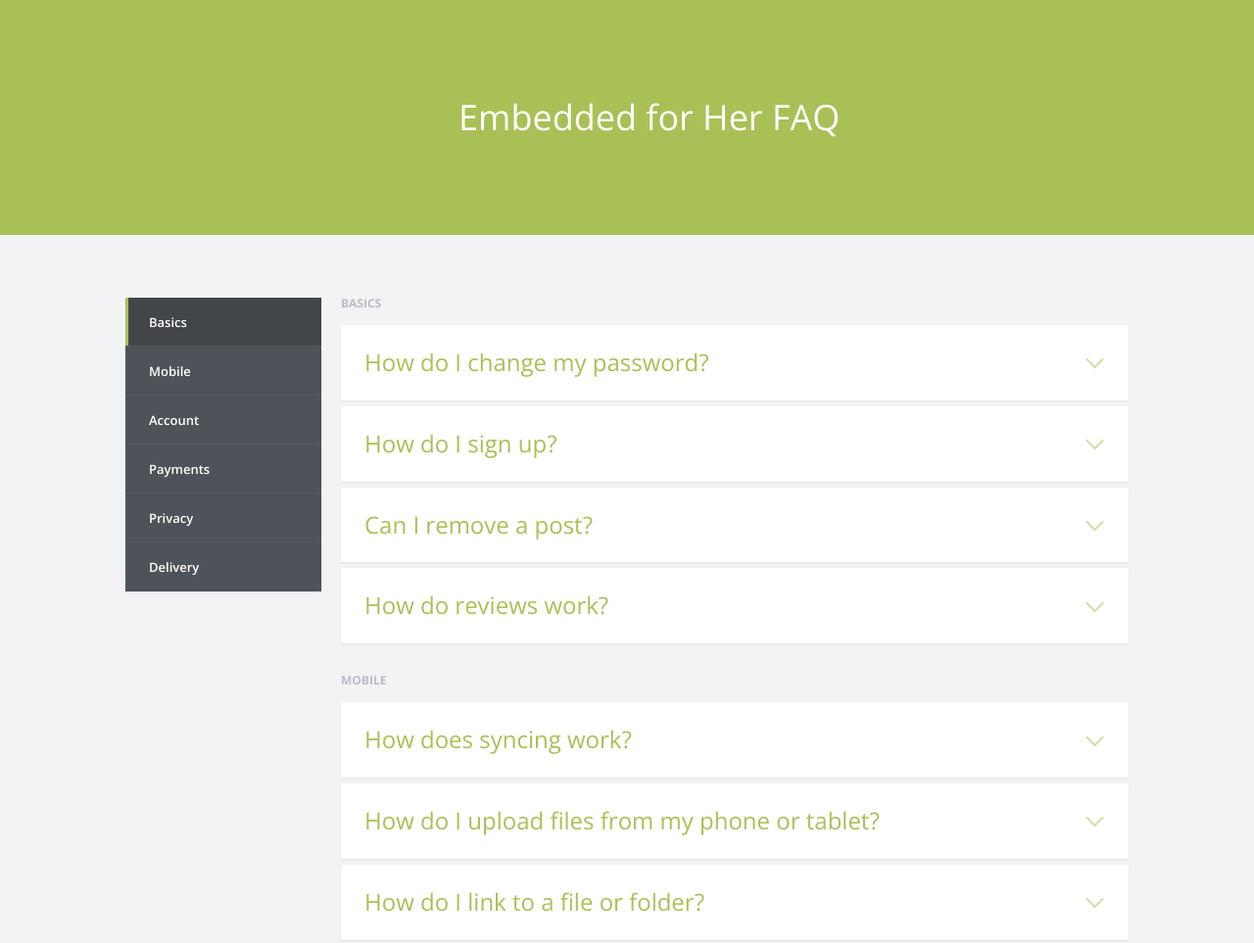
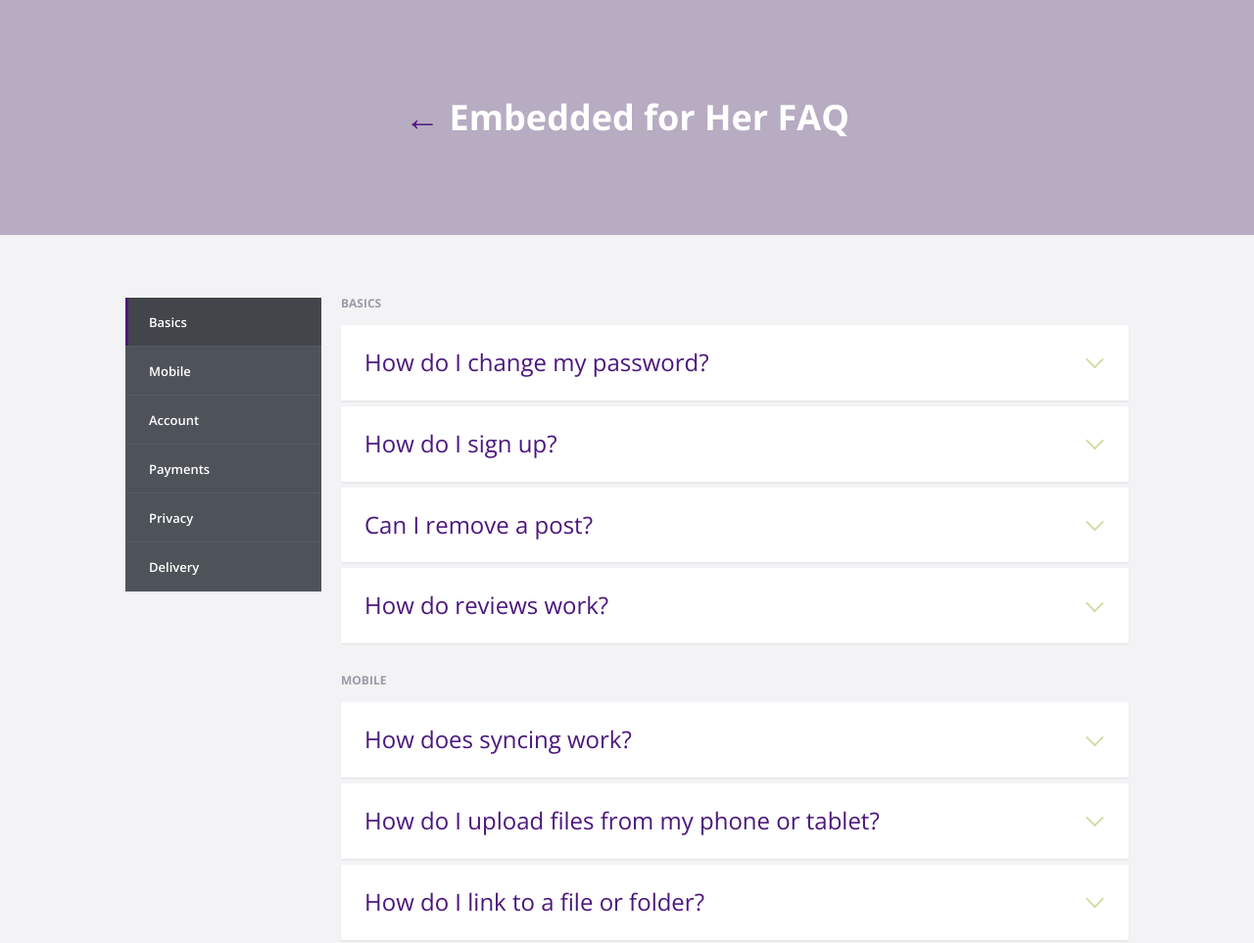
Before and after one commit to embedded-for-her/faq, a plain HTML site: page index.html in a window 1280 px wide. Shown: the top 963 px of the page at 98% size. Drawn offline with nearby package versions, Linux system fonts and the light colour scheme.

Commit message:
Tweaks in color and heading

```diff
--- a/css/style.css
+++ b/css/style.css
@@ -47,7 +47,7 @@ body.cd-overlay::after {
 }
 
 a {
-  color: #a9c056;
+  color: #4c177d;
   text-decoration: none;
 }
 
@@ -61,14 +61,15 @@ header {
   height: 180px;
   line-height: 180px;
   text-align: center;
-  background-color: #a9c056;
+  background-color: #B7ACC2;
 }
 header h1 {
   color: #ffffff;
   -webkit-font-smoothing: antialiased;
   -moz-osx-font-smoothing: grayscale;
   font-size: 20px;
-  font-size: 1.25rem;
+  font-size: 1.75rem;
+  font-weight: 500;
 }
 @media only screen and (min-width: 1024px) {
   header {
@@ -78,7 +79,7 @@ header h1 {
   header h1 {
     font-size: 36px;
     font-size: 2.25rem;
-    font-weight: 300;
+    font-weight: 700;
   }
 }
 
@@ -179,7 +180,7 @@ header h1 {
     left: 0;
     height: 100%;
     width: 3px;
-    background-color: #a9c056;
+    background-color: #4c177d;
     opacity: 0;
     -webkit-transition: opacity 0.2s;
     -moz-transition: opacity 0.2s;
@@ -342,7 +343,7 @@ header h1 {
   font-size: 12px;
   font-size: 0.75rem;
   font-weight: 700;
-  color: #bbbbc7;
+  color: #9b9ba7;
 }
 .no-js .cd-faq-group {
   display: block;
```
